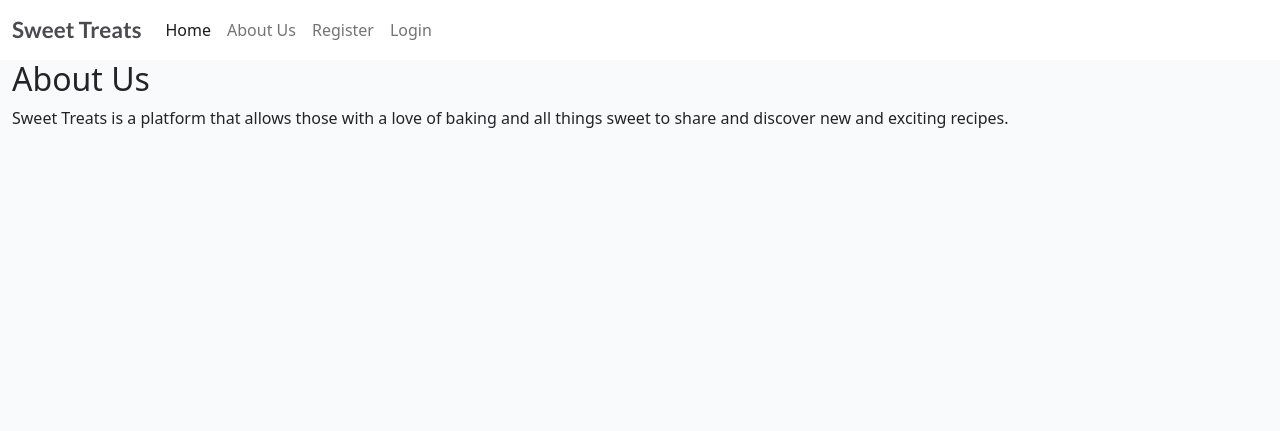
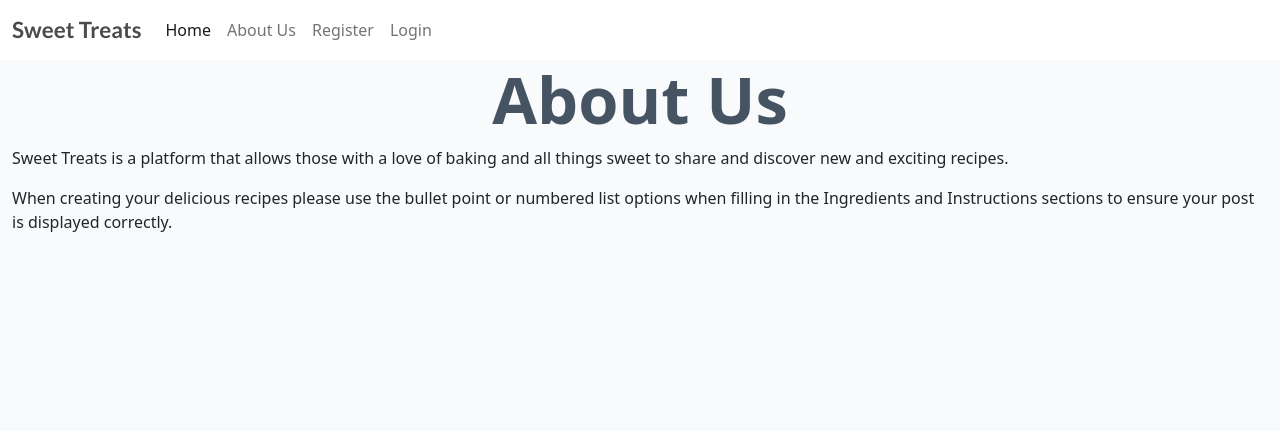
Before and after one commit to AmyDelaney94/sweet-treats, a Django app: page /about/ in a window 1280 px wide. Shown: the top 431 px of the page. Run offline with Django 3.2, Linux system fonts and the light colour scheme.

Commit message:
Uupdate create_posts view to remove errors

```diff
--- a/static/css/style.css
+++ b/static/css/style.css
@@ -152,3 +152,11 @@ body {
 /* .recipe-form {
     text-align: center;
 } */
+
+/* About Us Page */
+.about-heading {
+    text-align: center;
+    font-weight: bold;
+    font-size: 65px;
+    color: #465362;
+}
--- a/sweettreats/views.py
+++ b/sweettreats/views.py
@@ -3,7 +3,6 @@
 '''
 from django.shortcuts import render, get_object_or_404, reverse, redirect
 from django.views.generic import View, ListView
-# from django.contrib.auth.mixins import LoginRequiredMixin
 from django.views.generic.edit import UpdateView, DeleteView
 from django.urls import reverse_lazy
 from django.http import HttpResponseRedirect
@@ -103,26 +102,15 @@ class PostLike(View):
         return HttpResponseRedirect(reverse('posts', args=[slug]))
 
 
-# class PostCreate(CreateView):
-#     '''
-#         This class allows users to create posts if they are logged in.
-#     '''
-#     model = Post
-#     form_class = CreationForm
-
-#     def form_valid(self, form):
-#         """ Sets user as author of post """
-#         form.instance.author = self.request.user
-#         return super().form_valid(form)
-
-
 def create_posts(request):
     """ View to display Create a Recipe Page """
     if request.method == 'POST':
         recipe_form = CreationForm(request.POST, request.FILES)
         if recipe_form.is_valid():
             recipe_form.save()
-            messages.success(request, 'You recipe has been sent for approval.')
+            messages.success(
+                request, 'Your recipe has been sent for approval.'
+                )
             return redirect(reverse('home'))
     else:
         recipe_form = CreationForm()
--- a/templates/about.html
+++ b/templates/about.html
@@ -3,12 +3,18 @@
 {% block content %}
 
 <div class="container-fluid">
+    <h1 class="about-heading">About Us</h1>
+</div>
+<div class="container-fluid">
     <div class="row">
-        <h2>About Us</h2>
         <p> Sweet Treats is a platform that allows those with a love of
              baking and all things sweet to share and discover new and exciting
             recipes.
         </p>
+        <p> When creating your delicious recipes please use the bullet point
+            or numbered list options when filling in the Ingredients and Instructions
+            sections to ensure your post is displayed correctly.
+        </p>
     </div>
 </div>
 {%endblock%}
--- a/templates/posts.html
+++ b/templates/posts.html
@@ -104,7 +104,6 @@
                 </div>
                 {% else %}
                 {% if user.is_authenticated %}
-
                 <h3>Leave a comment:</h3>
                 <p>Posting as: {{ user.username }}</p>
                 <form method="post" style="margin-top: 1.3em;">
```
